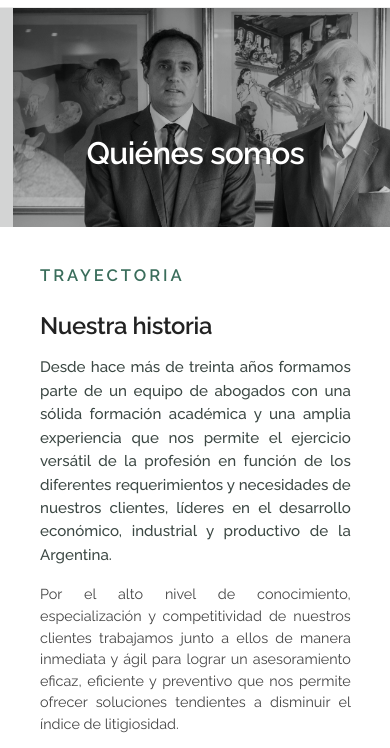
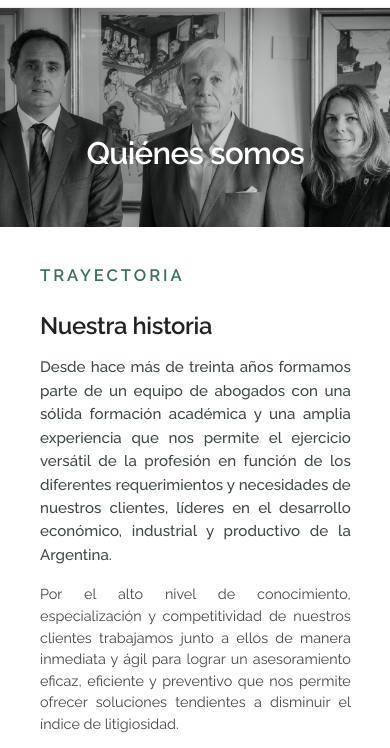
Before and after one commit to MartinGarciaBerro/estudiosalvi, a website: page quienes-somos.html in a window 390 px wide. Shown: the part 61-809 px from the top of the page. Drawn offline with Linux system fonts and the light colour scheme; a web font is replaced by a local one.

Commit message:
ultimo cambio

```diff
--- a/assets/css/style.css
+++ b/assets/css/style.css
@@ -344,6 +344,16 @@ button.primary:hover { background: var(--color-accent-dark); transform: translat
         min-height: auto !important;
     }
 }
+/* Solo afecta a la sección que tenga esta clase extra */
+@media (max-width: 768px) {
+    .hero-small-f {
+        background-repeat: no-repeat !important;
+        background-position: center top !important;
+        aspect-ratio: 16 / 9;
+        height: auto !important;
+        min-height: auto !important;
+    }
+}
 
 
 @media (max-width: 768px) {
--- a/quienes-somos.html
+++ b/quienes-somos.html
@@ -63,7 +63,7 @@
     </header>
 
     <main id="main" role="main">
-      <section class="hero-small hero-small--offset hero-small--tight hero-small-d" style="background-image: url(./img/sobrenosotros.JPG);" aria-label="Quiénes somos - Estudio Salvi">
+      <section class="hero-small hero-small--offset hero-small--tight hero-small-f" style="background-image: url(./img/sobrenosotros.JPG);" aria-label="Quiénes somos - Estudio Salvi">
         <div class="container stack" data-reveal>
           <h1>Quiénes somos</h1>
           <br>
```
